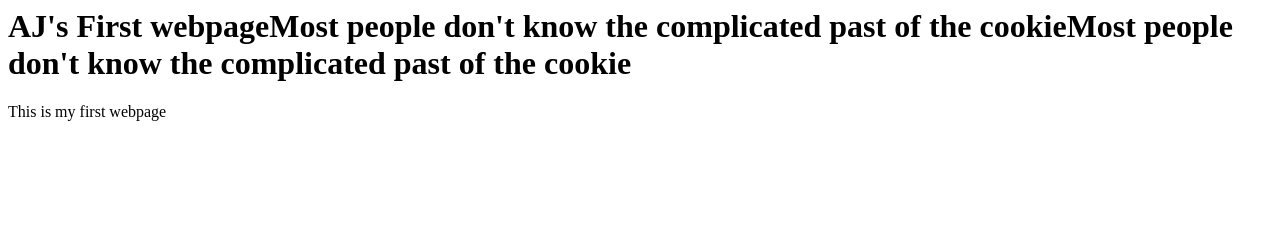
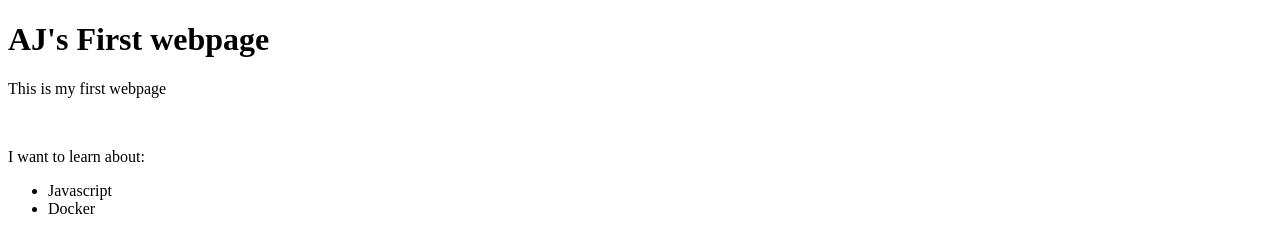
Before and after one commit to ajmarkow/my-first-webpage, a plain HTML site: page my-first-webpage.html in a window 1280 px wide. Drawn offline with Linux system fonts and the light colour scheme.

```diff
--- a/my-first-webpage.html
+++ b/my-first-webpage.html
@@ -1,2 +1,15 @@
-<h1>AJ's First webpageMost people don't know the complicated past of the cookieMost people don't know the complicated past of the cookie</h1>
+<!DOCTYPE html>
+<head>
+<h1>AJ's First webpage</h1>
+  <title>AJ Markows Totally Awesome Website</title>
+</head>
+<body>
 <p>This is my first webpage</p>
+<br>
+<p>I want to learn about:</p>
+<ul>
+  <li>Javascript</li>
+  <li>Docker</li>
+</ul>
+</body>
+</html>
```
